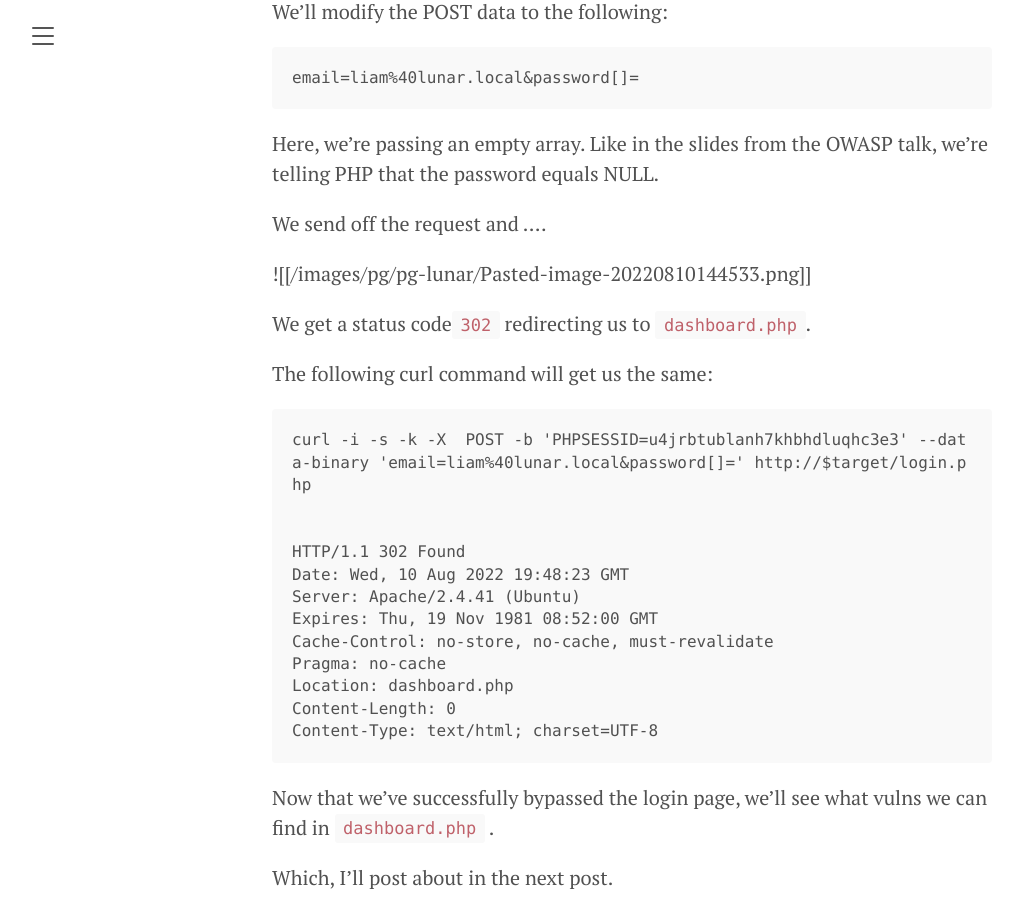
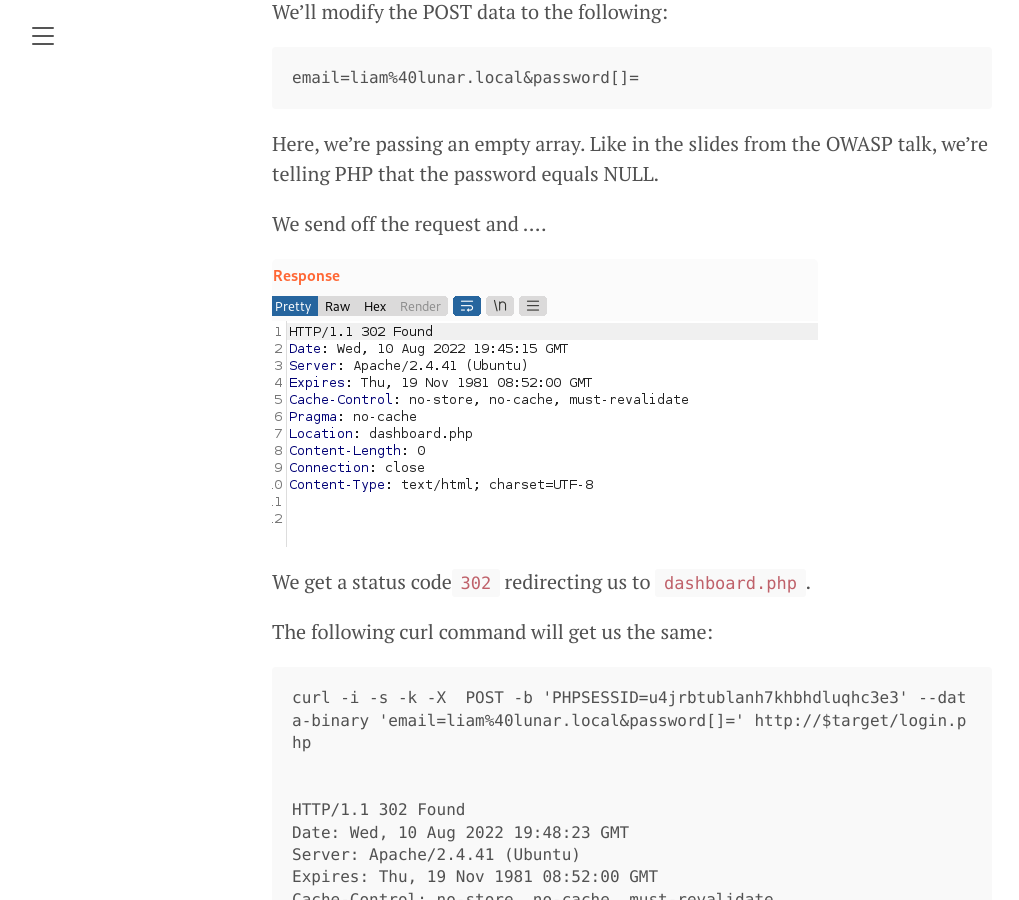
Before and after one commit to bernardr/bernardr.github.io, a Jekyll site: the page built from _posts/walkthroughs/proving-grounds/Lunar/2022-08-10-pg-lunar-php-vulnerabilities.md, in a window 1280 px wide and 900 px high, scrolled down 6068 px. Shown: the whole window, without its empty margins (8-1027 px from the left). Built offline with Jekyll 4.4.1, drawn with Linux system fonts in a browser that asks for light colours.

Commit message:
images are kinda a pain huh?

```diff
--- a/_posts/walkthroughs/proving-grounds/Lunar/2022-08-10-pg-lunar-php-vulnerabilities.md
+++ b/_posts/walkthroughs/proving-grounds/Lunar/2022-08-10-pg-lunar-php-vulnerabilities.md
@@ -224,7 +224,7 @@ Here, we're passing an empty array. Like in the slides from the OWASP talk, we'r
 
 We send off the request and ....
 
-![[/images/pg/pg-lunar/Pasted-image-20220810144533.png]]
+![](/images/pg/pg-lunar/Pasted-image-20220810144533.png)
 
 We get a  status code`302` redirecting us to `dashboard.php`.
 
```
